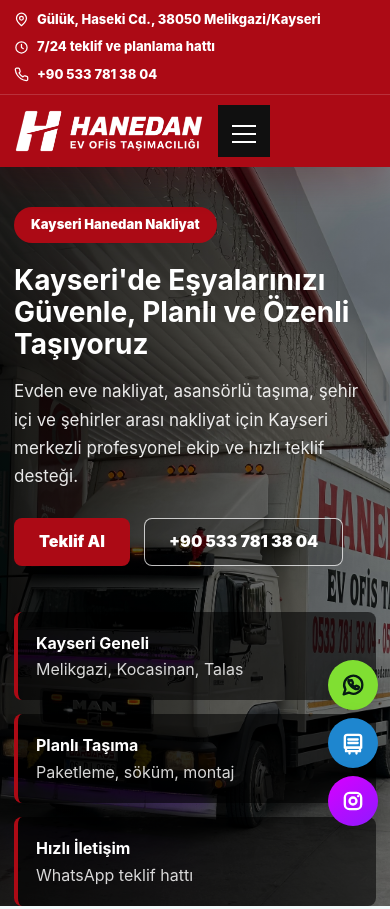
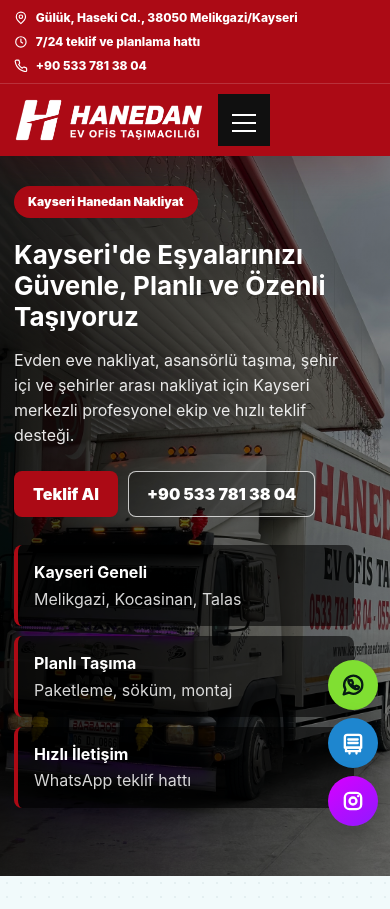
Before and after one commit to Azer0438/KayseriHanedan-Nakliyat, a plain HTML site: page index.html in a window 390 px wide. Shown: the top 909 px of the page. Drawn offline with Linux system fonts and the light colour scheme.

Commit message:
Fix mobile hero and navbar spacing

```diff
--- a/assets/css/styles.css
+++ b/assets/css/styles.css
@@ -236,11 +236,21 @@ details p { padding: 0 24px 20px; margin: 0; color: var(--muted); }
 @media (max-width: 540px) {
   .container { width: calc(100% - 28px); max-width: 100%; }
   .site-header .container { width: calc(100% - 28px); }
+  .topbar { font-size: 12px; }
+  .topbar-inner { gap: 4px; padding: 8px 0; }
   .nav-inner { gap: 14px; }
   .brand-logo { width: 190px; }
   .menu-toggle { width: 52px; height: 52px; padding: 14px; }
-  .hero h1 { font-size: 28px; line-height: 1.14; max-width: calc(100vw - 32px); white-space: normal; word-break: break-word; }
-  .hero p, .section-head p { max-width: calc(100vw - 32px); }
+  .hero { min-height: 720px; align-items: start; }
+  .hero-content { padding-top: 30px; max-width: 100%; }
+  .hero-label { font-size: 12px; padding: 6px 14px; }
+  .hero h1 { width: min(100%, 340px); max-width: 100%; font-size: 26px; line-height: 1.18; white-space: normal; overflow-wrap: anywhere; word-break: normal; }
+  .hero p { width: min(100%, 340px); max-width: 100%; font-size: 16px; line-height: 1.55; }
+  .hero-actions { gap: 10px; margin-top: 24px; }
+  .hero-actions .btn { min-height: 46px; padding: 0 18px; }
+  .hero-stats { width: min(100%, 340px); gap: 10px; margin-top: 28px; }
+  .hero-stats span { padding: 14px 16px; }
+  .section-head p { max-width: calc(100vw - 32px); }
   .section-head { max-width: calc(100vw - 32px); }
   .section-head h2, .split-copy h2, .quote-grid h2, .process-head h2, .page-hero h1 { font-size: 26px; line-height: 1.2; max-width: calc(100vw - 32px); white-space: normal; word-break: break-word; }
   .hero-stats, .process-line { grid-template-columns: 1fr; }
```
Also changed, not shown: generate-site.js (+12 -2 lines).
